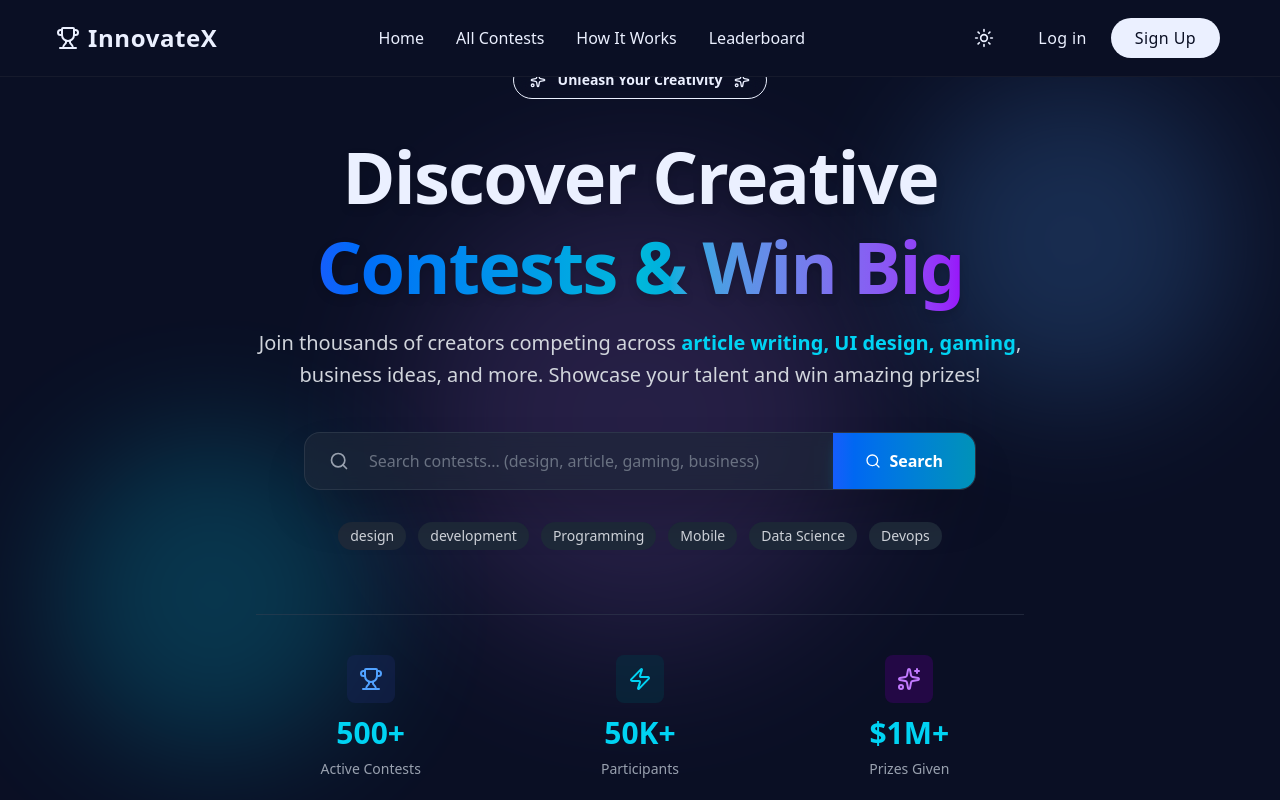
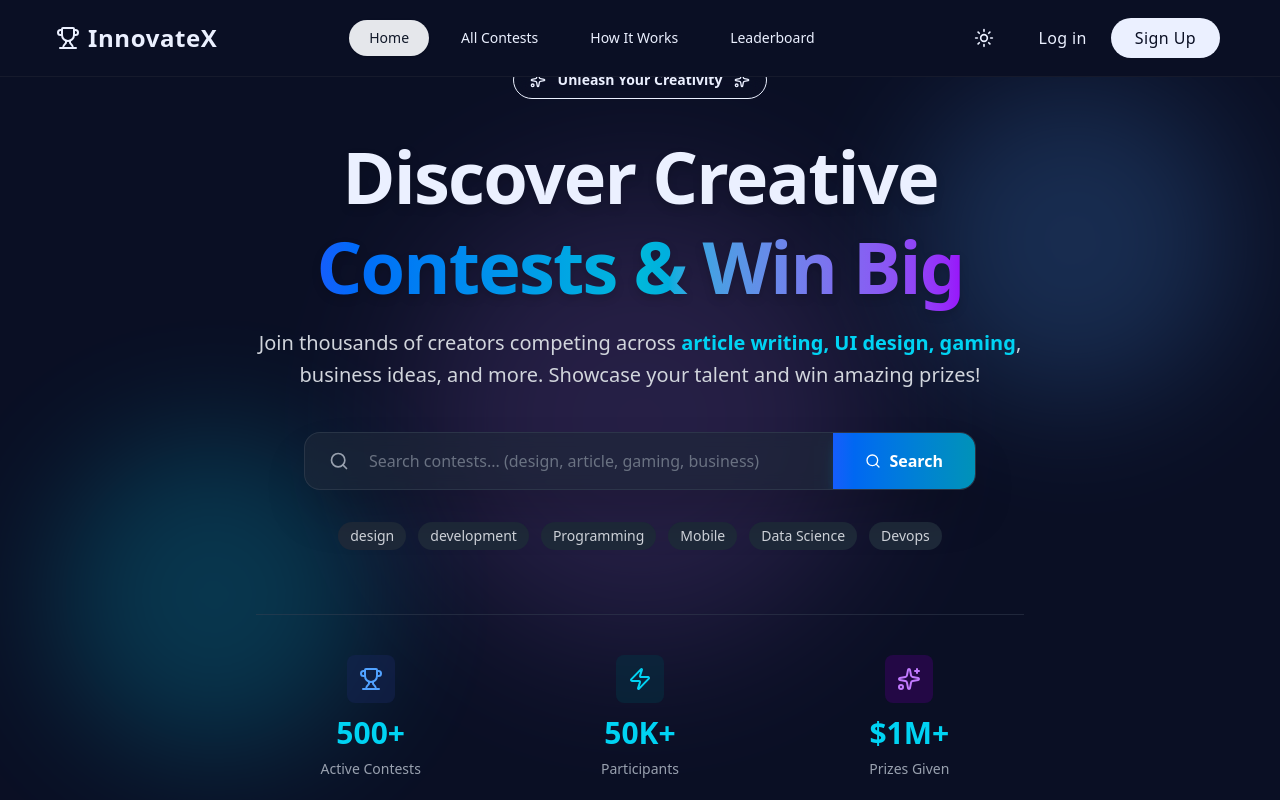
Before and after one commit to naims6/Innovate-X, a React (Vite) app: page / in a window 1280 px wide. Shown: the top 800 px of the page. Built offline with nearby package versions, Linux system fonts and the light colour scheme; no server answers.

Commit message:
add: active navlink implement

```diff
--- a/src/Pages/Dashboard/CreatorDashboard/MyContests/MyContests.jsx
+++ b/src/Pages/Dashboard/CreatorDashboard/MyContests/MyContests.jsx
@@ -20,7 +20,6 @@ const MyContests = () => {
     queryKey: ["my-contests", user?.email],
     queryFn: async () => {
       const res = await axiosSecure(`/contests/email/${user?.email}`);
-      console.log(res.data);
       return res.data;
     },
   });
--- a/src/Pages/Dashboard/UserDashBoard/MyParticipate/MyParticipate.jsx
+++ b/src/Pages/Dashboard/UserDashBoard/MyParticipate/MyParticipate.jsx
@@ -15,7 +15,6 @@ const MyParticipate = () => {
     queryKey: ["contests", user?.email],
     queryFn: async () => {
       const res = await axiosSecure(`/participate-contest/${user?.email}`);
-      console.log(res.data);
       return res.data;
     },
   });
--- a/src/Pages/Shared/Navbar/Navbar.jsx
+++ b/src/Pages/Shared/Navbar/Navbar.jsx
@@ -54,17 +54,20 @@ function Navbar() {
           <Logo />
 
           {/* Navigation Links */}
-          <div className="hidden md:flex items-center space-x-8">
+          <div className="hidden md:flex items-center space-x-3">
             {navLinks.map((link) => (
               <NavLink
                 key={link.name}
                 to={link.href}
-                className={`relative font-medium transition-all duration-300 group`}
+                className={({ isActive }) =>
+                  `relative px-5 py-2 rounded-full text-sm font-medium transition-all duration-300 ${
+                    isActive
+                      ? "bg-gray-200 font-extrabold text-gray-900 shadow-sm"
+                      : " hover:text-gray-900 hover:bg-gray-100"
+                  }`
+                }
               >
-                {link.name}
-                <span
-                  className={`absolute left-0 -bottom-1 w-0 h-0.5 transition-all duration-300 group-hover:w-full bg-primary`}
-                />
+                <div className="flex items-center gap-1">{link.name}</div>
               </NavLink>
             ))}
           </div>
```
